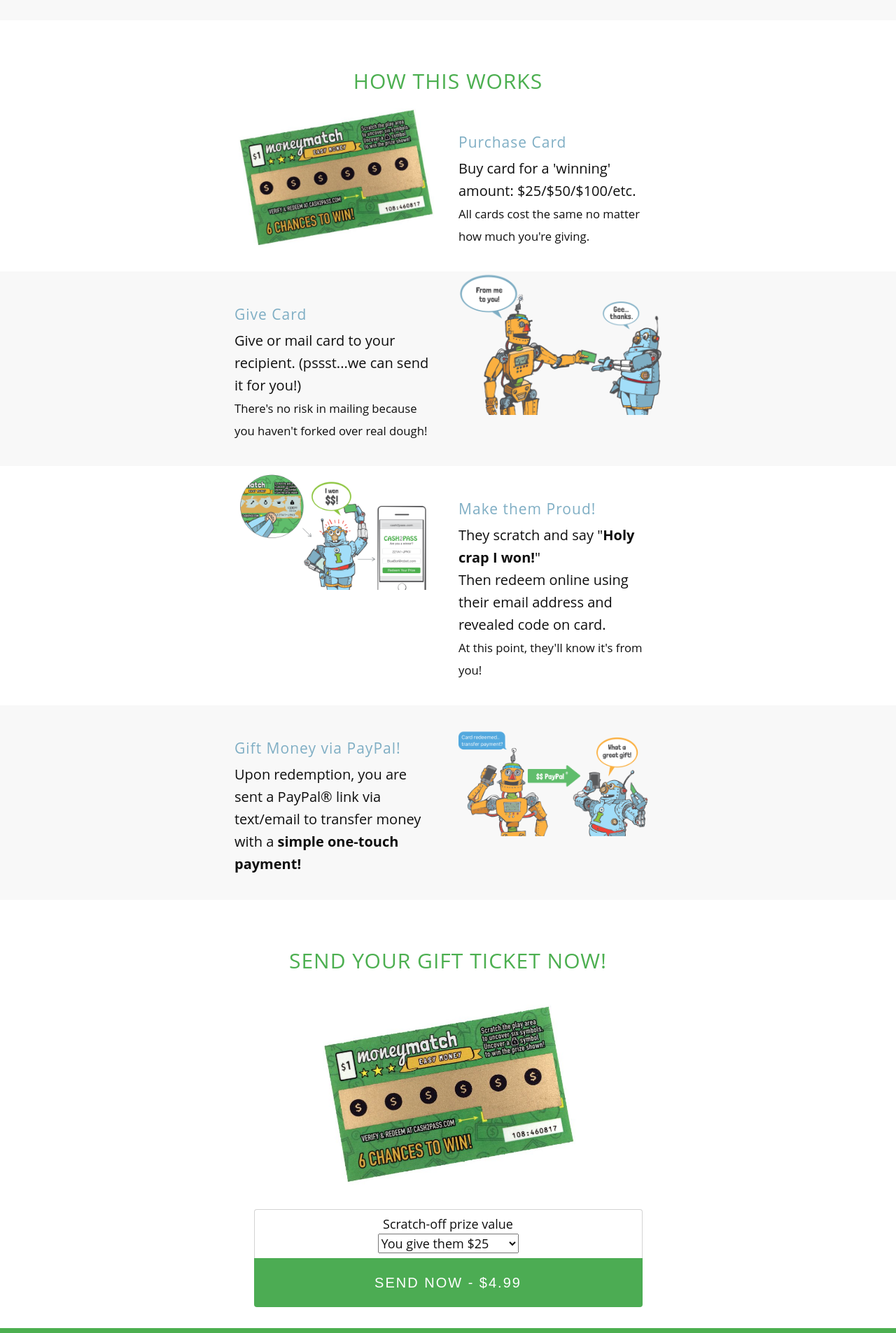
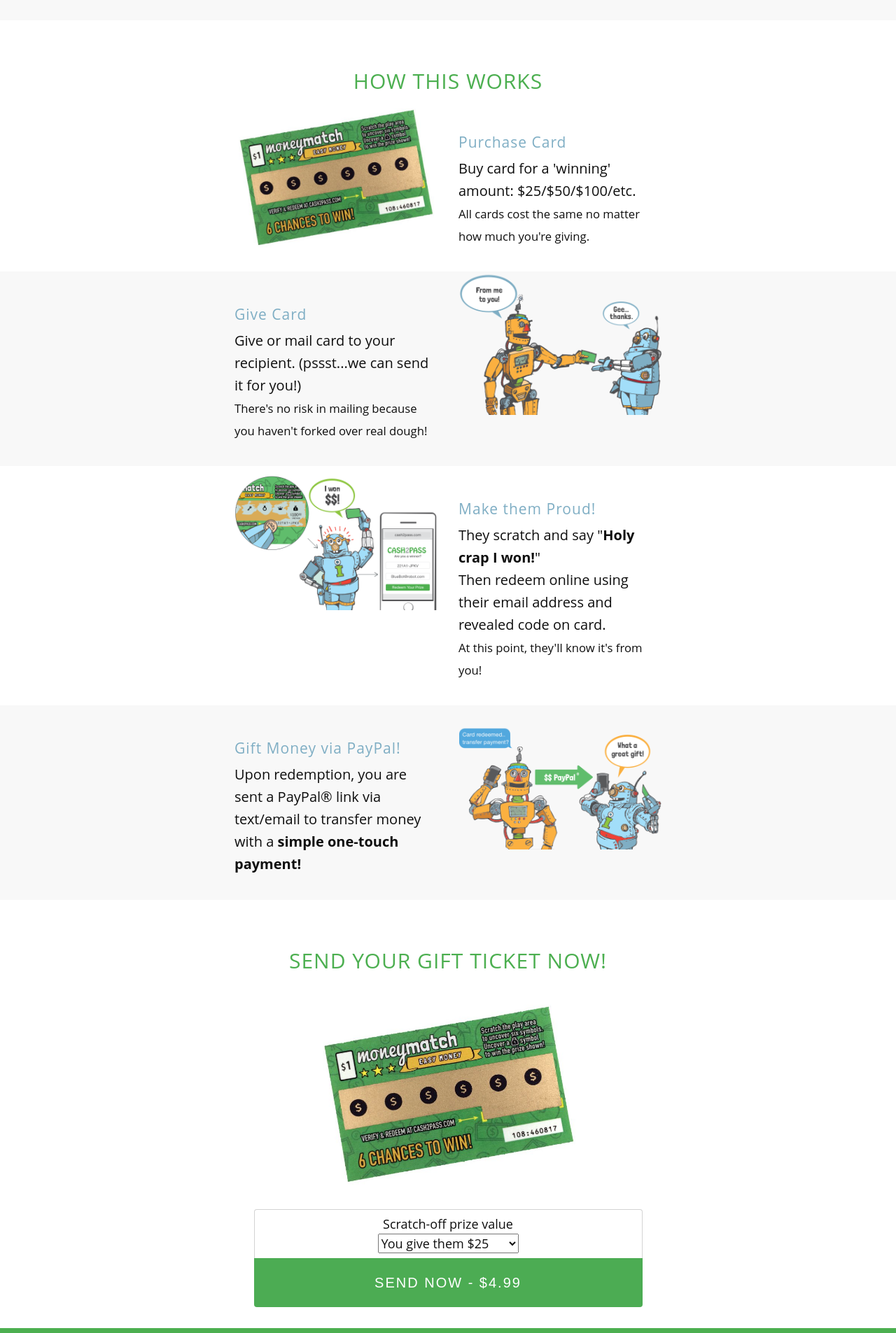
Before and after one commit to alleyway/gift-ticket-web, a Jekyll site: the page built from index.html, in a window 1280 px wide. Shown: the part 768-2673 px from the top of the page at 70% size. Built offline with Jekyll 4.4.1, drawn with Linux system fonts in a browser that asks for light colours.

Commit message:
updating web page

```diff
--- a/index.html
+++ b/index.html
@@ -89,7 +89,7 @@
         </div>
 
         <div class="col-sm-3">
-            <img src="img/robots_give.png" class="img-responsive">
+            <img src="img/robots_give.png" class="img-responsive" >
         </div>
 
     </div>
@@ -103,7 +103,7 @@
             </p>
         </div>
         <div class="col-sm-offset-3 col-sm-3 col-sm-pull-3 text-center">
-            <img src="img/robot_wins.png" class="img-responsive"/>
+            <img src="img/robot_win.png" class="img-responsive"/>
         </div>
     </div>
 
@@ -118,7 +118,7 @@
         </div>
 
         <div class="col-sm-3">
-            <img src="img/robot_pays.png" class="img-responsive">
+            <img src="img/robots_pay.png" class="img-responsive">
         </div>
 
     </div>
```
Also changed, not shown: img/robot_pays.png (deleted), img/robot_win.png (added), img/robot_wins.png (deleted), img/robots_pay.png (added).
